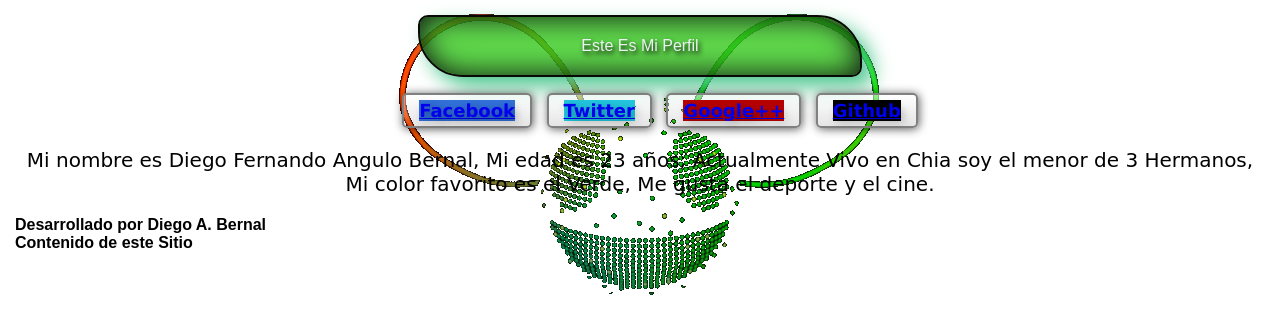
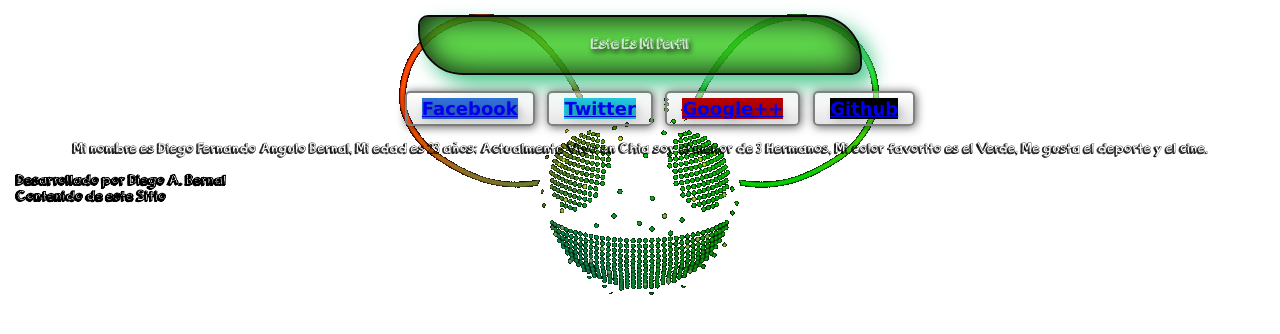
Before and after one commit to Diegofa/ElectivaBasicaDeIngenieria, a plain HTML site: page About_me/index.html in a window 1280 px wide. Drawn offline with Linux system fonts and the light colour scheme.

Commit message:
Aboutme
Pagina con fuentes personalizada, cursos personalizado y resposibidad

```diff
--- a/About_me/css/estilos.css
+++ b/About_me/css/estilos.css
@@ -1,12 +1,24 @@
-.*
-{display: none;  }
+@font-face{
+	font-family: 'fuentes';
+	src: url('fuente/Fuente.ttf');
+}
 
-body{
+
+a*
+{
+text-decoration: none;
+text-transform: none;
+}
+
+body
+{
 	padding: 5px 15px;
 	background-image:url('../img/deadmau5.gif'), url('../img/onda.png');
 	background-position: top, center;
 	background-repeat: no-repeat, repeat;
 	color: black;
+	font-family: 'fuentes', 'Verdana', Arial;
+	cursor: url(http://ani.cursors-4u.net/movie/mov-2/mov140.png), pointer;
 }
 
 header {
@@ -22,13 +34,7 @@ text-shadow: 2px 3px 5px rgb(6, 5, 5);
 width: 400px;
 }
 
-section
-{
- font-size: 20px;
- font-style:;
- font-family: cursive;
 
-}
 
 .menu li
 {
@@ -88,3 +94,25 @@ section
 .blue:hover{
 	background: #377ef2;
 }
+
+
+
+@media screen and (max-width: 500px) {
+    body
+    {
+       background: #f3e2c7; /* Old browsers */
+      s background: linear-gradient(to bottom,  #f3e2c7 0%,#c19e67 50%,#b68d4c 51%,#e9d4b3 100%);
+       filter: progid:DXImageTransform.Microsoft.gradient( startColorstr='#f3e2c7', endColorstr='#e9d4b3',GradientType=0 );
+    }
+
+}
+
+@media screen and (max-width: 300px) {
+    body
+    {
+       background: #cdeb8e; /* Old browsers */
+       background: linear-gradient(to bottom,  #cdeb8e 0%,#a5c956 100%);
+       filter: progid:DXImageTransform.Microsoft.gradient( startColorstr='#cdeb8e', endColorstr='#a5c956',GradientType=0 );
+
+    }
+}
```
Also changed, not shown: About_me/css/fuente/Fuente.ttf (added), About_me/css/fuente/ReadMe.txt (added).
